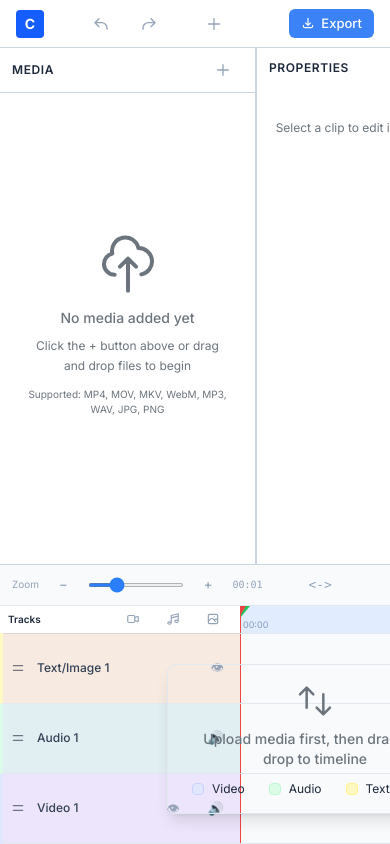
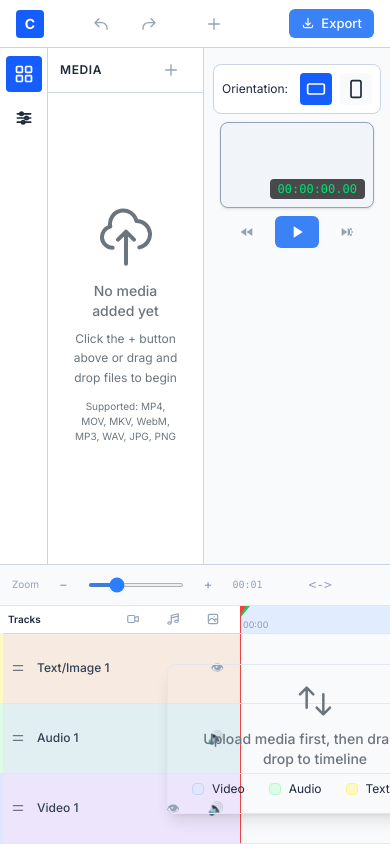
Before and after one commit to rajeshckr/video-editor, a React (Vite) app in the folder frontend/: page / in a window 390 px wide. Built offline with nearby package versions, Linux system fonts and the light colour scheme.

Commit message:
Added responsivensee to media and properties panel

```diff
--- a/frontend/src/App.tsx
+++ b/frontend/src/App.tsx
@@ -11,6 +11,9 @@ import PropertiesPanel from './components/PropertiesPanel';
 import { useEditorStore } from './store/editorStore';
 
 const logger = Logger.getInstance('App');
+const TABLET_BREAKPOINT = 1024;
+
+type ExplorerTab = 'media' | 'properties';
 
 export default function App() {
   const {
@@ -21,6 +24,8 @@ export default function App() {
     const saved = localStorage.getItem('timelineHeight');
     return saved ? parseInt(saved) : 280;
   });
+  const [isTabletLayout, setIsTabletLayout] = useState(() => window.innerWidth <= TABLET_BREAKPOINT);
+  const [activeExplorerTab, setActiveExplorerTab] = useState<ExplorerTab>('media');
   const isDraggingRef = useRef(false);
 
   // Log app initialization
@@ -89,13 +94,85 @@ export default function App() {
     return () => window.removeEventListener('keydown', handler);
   }, [playbackState, setPlaybackState]);
 
+  // Switch to icon-based explorer navigation on tablet widths and below.
+  useEffect(() => {
+    const mediaQuery = window.matchMedia(`(max-width: ${TABLET_BREAKPOINT}px)`);
+    const handleLayoutChange = (event: MediaQueryListEvent | MediaQueryList) => {
+      setIsTabletLayout(event.matches);
+    };
+
+    handleLayoutChange(mediaQuery);
+
+    if ('addEventListener' in mediaQuery) {
+      mediaQuery.addEventListener('change', handleLayoutChange);
+      return () => mediaQuery.removeEventListener('change', handleLayoutChange);
+    }
+
+    mediaQuery.addListener(handleLayoutChange);
+    return () => mediaQuery.removeListener(handleLayoutChange);
+  }, []);
+
   return (
     <div className="flex flex-col h-screen bg-editor-bg overflow-hidden select-none">
       {/* Top Toolbar */}
       <Toolbar />
 
-      {/* Middle section: Media Library + Preview + Properties */}
+      {/* Middle section: explorer panels + preview */}
       <div className="flex flex-1 overflow-hidden" style={{ minHeight: 0 }}>
+        {isTabletLayout ? (
+          <>
+            {/* Explorer icon rail */}
+            <div className="w-12 shrink-0 border-r border-boundary bg-editor-panel2 flex flex-col items-center py-2 gap-2">
+              <button
+                data-testid="explorer-tab-media"
+                className={`p-2 rounded transition-colors ${
+                  activeExplorerTab === 'media'
+                    ? 'bg-blue-600 text-white'
+                    : 'text-editor-muted hover:bg-editor-border'
+                }`}
+                title="Media Explorer"
+                onClick={() => setActiveExplorerTab('media')}
+              >
+                <svg className="w-5 h-5" fill="none" stroke="currentColor" viewBox="0 0 24 24">
+                  <rect x="3" y="3" width="7" height="7" rx="1" strokeWidth="2" />
+                  <rect x="14" y="3" width="7" height="7" rx="1" strokeWidth="2" />
+                  <rect x="3" y="14" width="7" height="7" rx="1" strokeWidth="2" />
+                  <rect x="14" y="14" width="7" height="7" rx="1" strokeWidth="2" />
+                </svg>
+              </button>
+              <button
+                data-testid="explorer-tab-properties"
+                className={`p-2 rounded transition-colors ${
+                  activeExplorerTab === 'properties'
+                    ? 'bg-blue-600 text-white'
+                    : 'text-editor-muted hover:bg-editor-border'
+                }`}
+                title="Properties Explorer"
+                onClick={() => setActiveExplorerTab('properties')}
+              >
+                <svg className="w-5 h-5" fill="none" stroke="currentColor" viewBox="0 0 24 24">
+                  <path d="M4 7h16M4 12h16M4 17h16" strokeWidth="2" strokeLinecap="round" />
+                  <circle cx="9" cy="7" r="2" strokeWidth="2" />
+                  <circle cx="15" cy="12" r="2" strokeWidth="2" />
+                  <circle cx="11" cy="17" r="2" strokeWidth="2" />
+                </svg>
+              </button>
+            </div>
+
+            {/* Active explorer panel */}
+            <div className="shrink-0 border-r border-boundary overflow-auto" style={{ width: 'min(280px, 40vw)' }}>
+              {activeExplorerTab === 'media' ? <MediaLibrary /> : <PropertiesPanel />}
+            </div>
+
+            {/* Preview Player */}
+            <div className="flex-1 flex flex-col overflow-hidden">
+              <div className="flex-1 flex items-center justify-center bg-editor-bg overflow-hidden p-2">
+                <PreviewPlayer />
+              </div>
+            </div>
+          </>
+        ) : (
+          <>
             {/* Media Library */}
             <div className="w-64 shrink-0 border-r border-boundary overflow-auto">
               <MediaLibrary />
@@ -112,6 +189,8 @@ export default function App() {
             <div className="w-56 shrink-0 border-l border-boundary overflow-auto">
               <PropertiesPanel />
             </div>
+          </>
+        )}
       </div>
 
       {/* Timeline with resize handle */}
```
Lines whose indentation alone changed are shown as unchanged.
